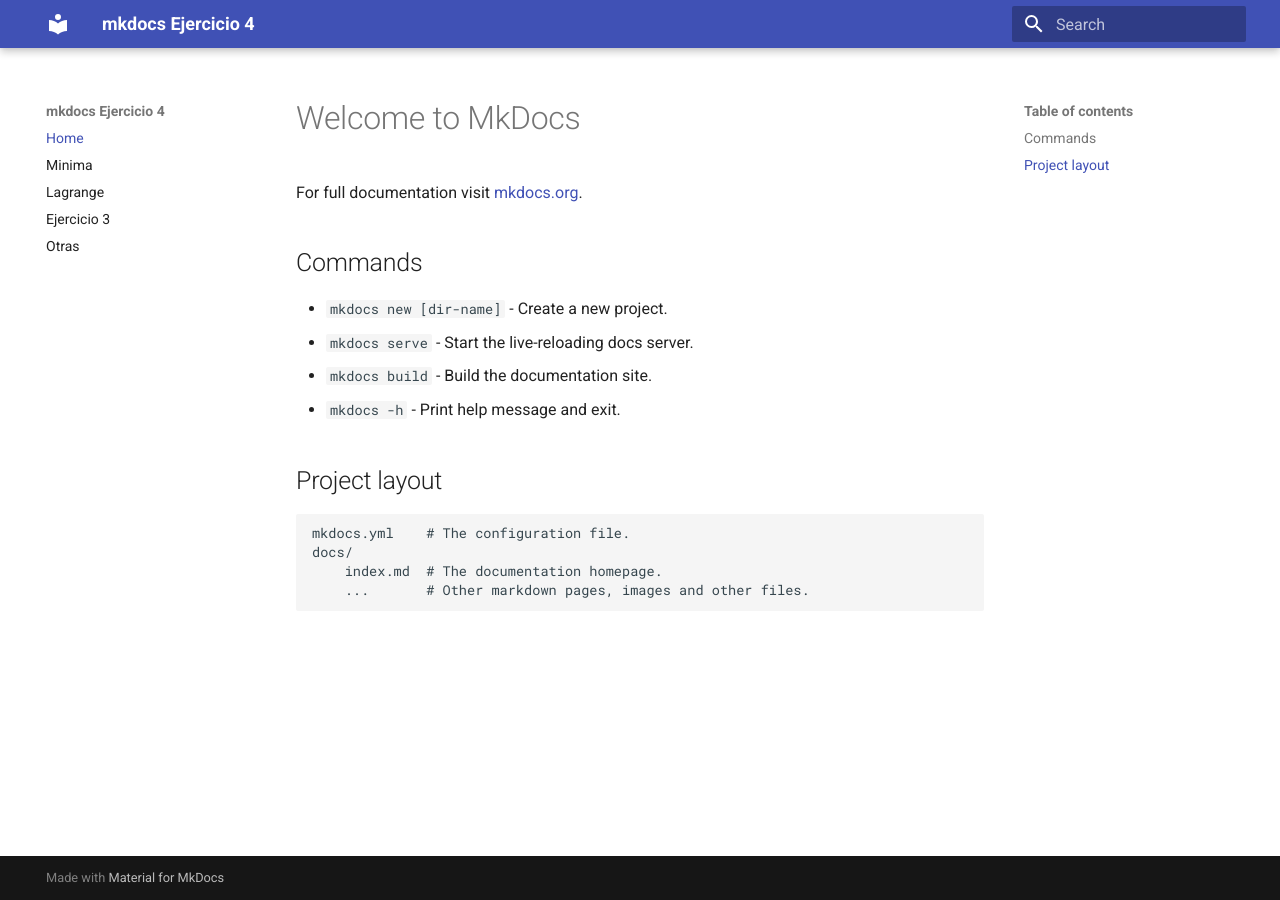
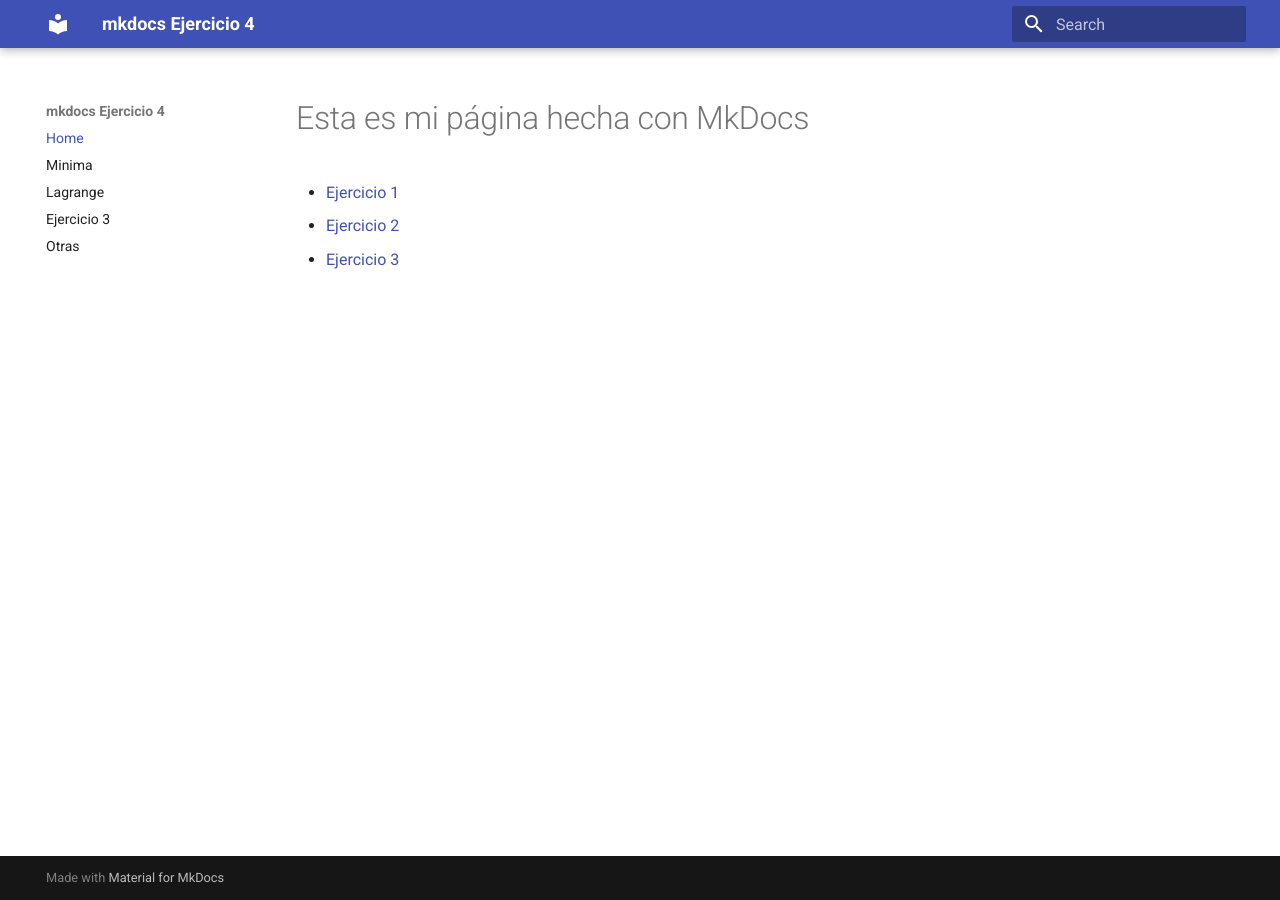
Before and after one commit to pablosdlm/ejercicio4, an MkDocs documentation site: the page built from docs/index.md, in a window 1280 px wide. Built offline with MkDocs 1.6.1 and Material for MkDocs 9.7.7, drawn with Linux system fonts in a browser that asks for light colours.

Commit message:
ejercicio4

```diff
--- a/docs/index.md
+++ b/docs/index.md
@@ -1,17 +1,5 @@
-# Welcome to MkDocs
+# Esta es mi página hecha con MkDocs
 
-For full documentation visit [mkdocs.org](https://www.mkdocs.org).
-
-## Commands
-
-* `mkdocs new [dir-name]` - Create a new project.
-* `mkdocs serve` - Start the live-reloading docs server.
-* `mkdocs build` - Build the documentation site.
-* `mkdocs -h` - Print help message and exit.
-
-## Project layout
-
-    mkdocs.yml    # The configuration file.
-    docs/
-        index.md  # The documentation homepage.
-        ...       # Other markdown pages, images and other files.
+- [Ejercicio 1](ejercicio1.md)
+- [Ejercicio 2](ejercicio2.md)
+- [Ejercicio 3](ejercicio3.md)
```
